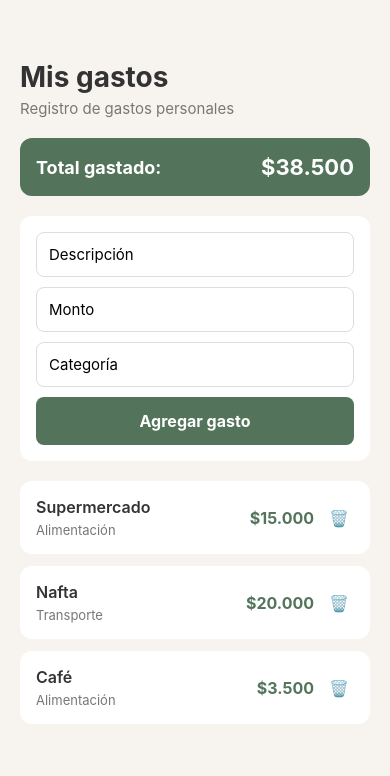
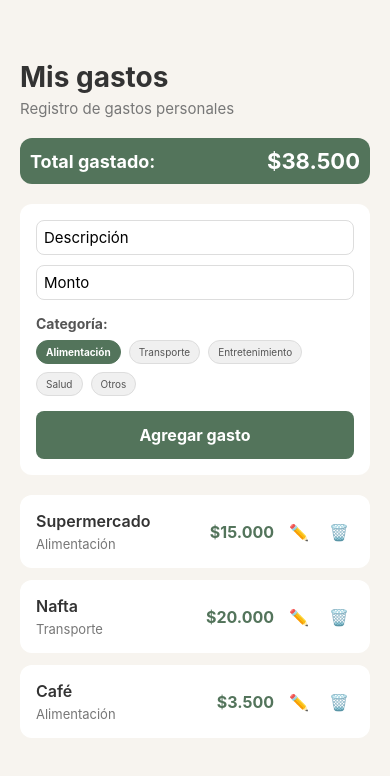
Before and after one commit to Dante0674/GestorDeGastosDT, a React Native app: screen / in a window 390 px wide. Shown: the top 776 px of the page. Built offline with nearby package versions, Linux system fonts and the light colour scheme.

Commit message:
Version estable con botones de categoria funcionando y se agregoboton editar

```diff
--- a/package.json
+++ b/package.json
@@ -4,6 +4,7 @@
   "main": "index.js",
   "dependencies": {
     "@react-native-async-storage/async-storage": "2.2.0",
+    "@react-native-picker/picker": "2.11.4",
     "expo": "~57.0.26",
     "expo-status-bar": "~57.0.1",
     "react": "19.2.3",
--- a/src/components/FormularioGasto.js
+++ b/src/components/FormularioGasto.js
@@ -6,6 +6,7 @@ import {
   StyleSheet,
 } from 'react-native';
 
+// Agregamos onEditar y modoEdicion a las propiedades que recibe
 export default function FormularioGasto({
   descripcion,
   setDescripcion,
@@ -14,6 +15,8 @@ export default function FormularioGasto({
   categoria,
   setCategoria,
   onAgregar,
+  onEditar,     // <-- NUEVO: función para guardar la edición
+  modoEdicion,  // <-- NUEVO: booleano (true/false) para saber si estamos editando
   deshabilitado,
 }) {
   return (
@@ -33,13 +36,44 @@ export default function FormularioGasto({
         keyboardType="decimal-pad"
       />
 
-      <TextInput
-        style={styles.input}
-        placeholder="Categoría"
-        value={categoria}
-        onChangeText={setCategoria}
-      />
+      {/* Título para las categorías */}
+      <Text style={styles.tituloCategoria}>Categoría:</Text>
 
+      {/* Botones para elegir la categoría */}
+      <View style={styles.contenedorCategorias}>
+        {['Alimentación', 'Transporte', 'Entretenimiento', 'Salud', 'Otros'].map((cat) => (
+          <Pressable
+            key={cat}
+            style={[
+              styles.botonCategoria,
+              categoria === cat && styles.botonCategoriaActivo
+            ]}
+            onPress={() => setCategoria(cat)}
+          >
+            <Text style={[
+              styles.textoCategoria,
+              categoria === cat && styles.textoCategoriaActivo
+            ]}>
+              {cat}
+            </Text>
+          </Pressable>
+        ))}
+      </View>
+
+      {/* Lógica del botón: Si estamos en modo edición, muestra "Guardar cambios", sino "Agregar gasto" */}
+      {modoEdicion ? (
+        <Pressable
+          style={[
+            styles.boton,
+            styles.botonModoEdicion, // Estilo naranja para diferenciar
+            deshabilitado && styles.botonDeshabilitado,
+          ]}
+          onPress={onEditar}
+          disabled={deshabilitado}
+        >
+          <Text style={styles.textoBoton}>Guardar cambios</Text>
+        </Pressable>
+      ) : (
         <Pressable
           style={[
             styles.boton,
@@ -48,10 +82,9 @@ export default function FormularioGasto({
           onPress={onAgregar}
           disabled={deshabilitado}
         >
-        <Text style={styles.textoBoton}>
-          Agregar gasto
-        </Text>
+          <Text style={styles.textoBoton}>Agregar gasto</Text>
         </Pressable>
+      )}
     </View>
   );
 }
@@ -67,7 +100,7 @@ const styles = StyleSheet.create({
     borderWidth: 1,
     borderColor: '#DDDDDD',
     borderRadius: 8,
-    padding: 12,
+    padding: 7,
     marginBottom: 10,
     fontSize: 15,
   },
@@ -77,6 +110,10 @@ const styles = StyleSheet.create({
     borderRadius: 8,
     alignItems: 'center',
   },
+  // Nuevo estilo para cuando el botón dice "Guardar cambios"
+  botonModoEdicion: {
+    backgroundColor: '#E67E22', // Color naranja
+  },
   botonDeshabilitado: {
     opacity: 0.5,
   },
@@ -85,4 +122,37 @@ const styles = StyleSheet.create({
     fontSize: 16,
     fontWeight: 'bold',
   },
+  tituloCategoria: {
+    fontSize: 14,
+    fontWeight: 'bold',
+    color: '#555555',
+    marginBottom: 8,
+    marginTop: 5,
+  },
+  contenedorCategorias: {
+    flexDirection: 'row',
+    flexWrap: 'wrap',
+    gap: 8,
+    marginBottom: 15,
+  },
+  botonCategoria: {
+    backgroundColor: '#F0F0F0',
+    paddingVertical: 5,
+    paddingHorizontal: 9,
+    borderRadius: 12,
+    borderWidth: 1,
+    borderColor: '#DDDDDD',
+  },
+  botonCategoriaActivo: {
+    backgroundColor: '#53745B',
+    borderColor: '#53745B',
+  },
+  textoCategoria: {
+    color: '#555555',
+    fontSize: 10,
+  },
+  textoCategoriaActivo: {
+    color: '#FFFFFF',
+    fontWeight: 'bold',
+  },
 });
--- a/src/components/ListaGastos.js
+++ b/src/components/ListaGastos.js
@@ -1,8 +1,8 @@
 import { ScrollView, Text, StyleSheet } from 'react-native';
 import TarjetaGasto from './TarjetaGasto';
 
-// Recibimos "onEliminar" desde la pantalla principal
-export default function ListaGastos({ gastos, onEliminar }) {
+// Recibimos onEliminarGasto y onEditarGasto desde la pantalla principal
+export default function ListaGastos({ gastos, onEliminarGasto, onEditarGasto }) {
   if (gastos.length === 0) {
     return (
       <Text style={styles.vacio}>
@@ -17,8 +17,9 @@ export default function ListaGastos({ gastos, onEliminar }) {
         <TarjetaGasto
           key={gasto.id}
           gasto={gasto}
-          // Le pasamos la función para que la tarjeta pueda borrar
-          onEliminar={() => onEliminar(gasto.id)}
+          // Le pasamos la función para que la tarjeta pueda borrar y editar
+          onEliminar={() => onEliminarGasto(gasto.id)}
+          onEditar={() => onEditarGasto(gasto)}
         />
       ))}
     </ScrollView>
--- a/src/components/TarjetaGasto.js
+++ b/src/components/TarjetaGasto.js
@@ -1,9 +1,8 @@
-
-// Importamos Pressable para poder crear el botón de eliminar
+// Importamos Pressable para poder crear los botones
 import { View, Text, StyleSheet, Pressable } from 'react-native';
 
-// Recibimos "onEliminar" desde la lista
-export default function TarjetaGasto({ gasto, onEliminar }) {
+// Recibimos "onEliminar" y "onEditar" desde la lista
+export default function TarjetaGasto({ gasto, onEliminar, onEditar }) {
   return (
     <View style={styles.tarjeta}>
       <View>
@@ -16,14 +15,19 @@ export default function TarjetaGasto({ gasto, onEliminar }) {
         </Text>
       </View>
 
-      {/* Envolvemos el monto y el botón en un View para que queden juntos a la derecha */}
+      {/* Contenedor de la derecha: monto y botones */}
       <View style={styles.derecha}>
         <Text style={styles.monto}>
           ${gasto.monto.toLocaleString('es-AR')}
         </Text>
 
-        {/* Botón con el emoji de tachito que ejecuta la función de eliminar */}
-        <Pressable onPress={onEliminar} style={styles.botonEliminar}>
+        {/* Botón de editar (lápiz) que ejecuta la función onEditar */}
+        <Pressable onPress={onEditar} style={styles.botonAccion}>
+          <Text style={{ fontSize: 16 }}>✏️</Text>
+        </Pressable>
+
+        {/* Botón de eliminar (tachito) que ejecuta la función onEliminar */}
+        <Pressable onPress={onEliminar} style={styles.botonAccion}>
           <Text style={{ fontSize: 16 }}>🗑️</Text>
         </Pressable>
       </View>
@@ -51,19 +55,19 @@ const styles = StyleSheet.create({
     color: '#777777',
     marginTop: 5,
   },
-  // Estilo para alinear el monto y el tachito en la misma fila
+  // Estilo para alinear el monto y los botones en la misma fila
   derecha: {
     flexDirection: 'row',
     alignItems: 'center',
-    gap: 10, // Espacio entre el monto y el tachito
+    gap: 10, // Espacio entre el monto y los botones
   },
   monto: {
     fontSize: 16,
     fontWeight: 'bold',
     color: '#53745B',
   },
-  // Un poco de espacio alrededor del tachito para que sea más fácil de tocar
-  botonEliminar: {
+  // Estilo para los botones (les dimos un poquito de padding para que sea fácil tocar)
+  botonAccion: {
     padding: 5,
   },
 });
--- a/src/screens/GastosScreen.js
+++ b/src/screens/GastosScreen.js
@@ -6,13 +6,15 @@ import {
   StyleSheet,
   ActivityIndicator,
   Alert,
+  Pressable, // <-- NUEVO: Necesario para el botón de cancelar edición
 } from 'react-native';
 
-// 1. Importamos eliminarGasto junto con los otros métodos
+// 1. Agregamos editarGasto a los imports
 import {
   cargarGastos,
   agregarGasto,
   eliminarGasto,
+  editarGasto,
 } from '../controllers/GastosController';
 
 import FormularioGasto from '../components/FormularioGasto';
@@ -23,7 +25,12 @@ export default function GastosScreen() {
 
   const [descripcion, setDescripcion] = useState('');
   const [monto, setMonto] = useState('');
-  const [categoria, setCategoria] = useState('');
+  const [categoria, setCategoria] = useState('Alimentación');
+
+  // <-- NUEVO: Estado para guardar el ID del gasto que estamos editando
+  const [gastoEnEdicion, setGastoEnEdicion] = useState(null);
+  // Variable que nos dice si estamos editando o no
+  const modoEdicion = gastoEnEdicion !== null;
 
   const [cargando, setCargando] = useState(true);
   const [guardando, setGuardando] = useState(false);
@@ -34,68 +41,98 @@ export default function GastosScreen() {
         const datos = await cargarGastos();
         setGastos(datos);
       } catch (error) {
-        Alert.alert(
-          'Error',
-          'No se pudieron cargar los gastos.'
-        );
+        Alert.alert('Error', 'No se pudieron cargar los gastos.');
       } finally {
         setCargando(false);
       }
     }
-
     iniciar();
   }, []);
 
   // 2. Calculamos el total sumando los montos
   const totalGastado = gastos.reduce((acumulador, gasto) => acumulador + gasto.monto, 0);
 
+  // <-- NUEVO: Función que limpia el formulario y sale del modo edición
+  const limpiarFormulario = () => {
+    setDescripcion('');
+    setMonto('');
+    setCategoria('Alimentación');
+    setGastoEnEdicion(null); // Esto apaga el modo edición
+  };
+
   const manejarAgregar = async () => {
-    if (guardando || cargando) {
-      return;
-    }
+    if (guardando || cargando) return;
 
     try {
       setGuardando(true);
-
-      const nuevosGastos = await agregarGasto(
-        gastos,
-        descripcion,
-        monto,
-        categoria
-      );
-
+      const nuevosGastos = await agregarGasto(gastos, descripcion, monto, categoria);
       setGastos(nuevosGastos);
-
-      setDescripcion('');
-      setMonto('');
-      setCategoria('');
+      limpiarFormulario(); // Usamos la función nueva para limpiar
     } catch (error) {
-      Alert.alert(
-        'No se pudo agregar el gasto',
-        error.message || 'Ocurrió un error inesperado.'
-      );
+      Alert.alert('No se pudo agregar el gasto', error.message || 'Ocurrió un error inesperado.');
     } finally {
       setGuardando(false);
     }
   };
 
-  // 3. Función para manejar la eliminación
-  const manejarEliminar = async (id) => {
+  // <-- NUEVO: Cuando el usuario toca el lápiz, carga los datos al formulario
+  const manejarEditar = (gasto) => {
+    setGastoEnEdicion(gasto.id);
+    setDescripcion(gasto.descripcion);
+    setMonto(String(gasto.monto));
+    setCategoria(gasto.categoria);
+  };
+
+  // <-- NUEVO: Guardar los cambios hechos en el formulario
+  const manejarGuardarEdicion = async () => {
+    if (guardando || cargando || gastoEnEdicion === null) return;
+
     try {
-      const nuevosGastos = await eliminarGasto(gastos, id);
+      setGuardando(true);
+      const nuevosGastos = await editarGasto(gastos, gastoEnEdicion, descripcion, monto, categoria);
       setGastos(nuevosGastos);
+      limpiarFormulario();
     } catch (error) {
-      Alert.alert('Error', 'No se pudo eliminar el gasto.');
+      Alert.alert('No se pudieron guardar los cambios', error.message || 'Ocurrió un error inesperado.');
+    } finally {
+      setGuardando(false);
     }
+  };
+
+  // <-- MODIFICADO: Ahora te pregunta antes de borrar (como el profe)
+  const manejarEliminar = (id) => {
+    if (guardando || cargando) return;
+
+    Alert.alert(
+      'Eliminar gasto',
+      '¿Estás seguro de que querés eliminar este gasto?',
+      [
+        { text: 'Cancelar', style: 'cancel' },
+        {
+          text: 'Eliminar',
+          style: 'destructive',
+          onPress: async () => {
+            try {
+              setGuardando(true);
+              const nuevosGastos = await eliminarGasto(gastos, id);
+              setGastos(nuevosGastos);
+              if (gastoEnEdicion === id) limpiarFormulario(); // Si borramos el que estábamos editando, limpiamos todo
+            } catch (error) {
+              Alert.alert('Error', 'No se pudo eliminar el gasto.');
+            } finally {
+              setGuardando(false);
+            }
+          },
+        },
+      ]
+    );
   };
 
   if (cargando) {
     return (
       <View style={styles.cargando}>
         <ActivityIndicator size="large" color="#53745B" />
-        <Text style={styles.textoCargando}>
-          Cargando gastos...
-        </Text>
+        <Text style={styles.textoCargando}>Cargando gastos...</Text>
       </View>
     );
   }
@@ -103,10 +140,7 @@ export default function GastosScreen() {
   return (
     <View style={styles.container}>
       <Text style={styles.titulo}>Mis gastos</Text>
-
-      <Text style={styles.subtitulo}>
-        Registro de gastos personales
-      </Text>
+      <Text style={styles.subtitulo}>Registro de gastos personales</Text>
 
       {/* 4. Acá mostramos el cartel verde con el Total */}
       <View style={styles.contenedorTotal}>
@@ -122,11 +156,25 @@ export default function GastosScreen() {
         categoria={categoria}
         setCategoria={setCategoria}
         onAgregar={manejarAgregar}
+        // <-- NUEVO: Le pasamos las funciones y el estado de edición al formulario
+        onEditar={manejarGuardarEdicion}
+        modoEdicion={modoEdicion}
         deshabilitado={guardando}
       />
 
-      {/* 5. Le pasamos la función manejarEliminar a la lista */}
-      <ListaGastos gastos={gastos} onEliminar={manejarEliminar} />
+      {/* <-- NUEVO: Botón de cancelar edición (solo aparece si estamos editando) */}
+      {modoEdicion && (
+        <Pressable style={styles.botonCancelar} onPress={limpiarFormulario} disabled={guardando}>
+          <Text style={styles.textoCancelar}>Cancelar edición</Text>
+        </Pressable>
+      )}
+
+      {/* 5. Le pasamos las funciones a la lista (Nota: les agregamos "Gasto" al final) */}
+      <ListaGastos
+        gastos={gastos}
+        onEliminarGasto={manejarEliminar}
+        onEditarGasto={manejarEditar}
+      />
     </View>
   );
 }
@@ -149,10 +197,9 @@ const styles = StyleSheet.create({
     marginTop: 5,
     marginBottom: 20,
   },
-  // Estilos para el recuadro del Total
   contenedorTotal: {
     backgroundColor: '#53745B',
-    padding: 16,
+    padding: 10,
     borderRadius: 12,
     flexDirection: 'row',
     justifyContent: 'space-between',
@@ -169,6 +216,16 @@ const styles = StyleSheet.create({
     fontSize: 22,
     fontWeight: 'bold',
   },
+  // <-- NUEVO: Estilos para el botón de cancelar edición
+  botonCancelar: {
+    alignItems: 'center',
+    padding: 10,
+    marginBottom: 10,
+  },
+  textoCancelar: {
+    color: '#777777',
+    fontWeight: '600',
+  },
   cargando: {
     flex: 1,
     justifyContent: 'center',
```
Also changed, not shown: src/controllers/GastosController.js (+19 -18 lines), 1 other file (tests, documents, lock files or other folders). Lines whose indentation alone changed are shown as unchanged.
